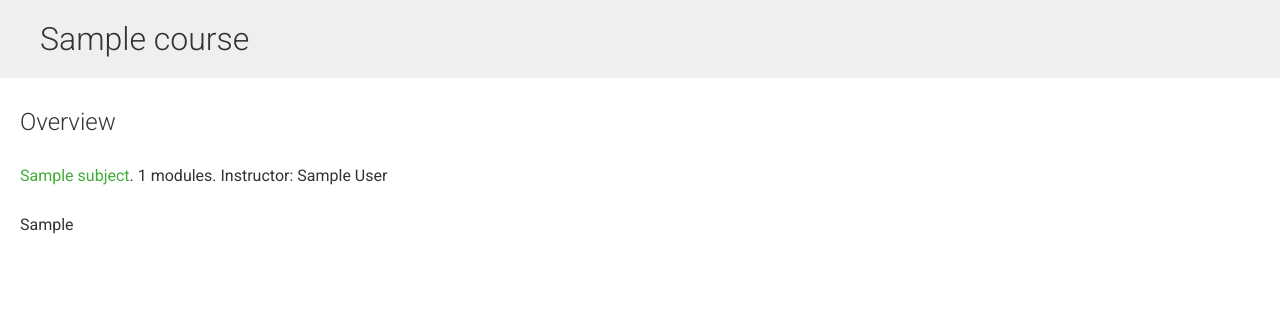
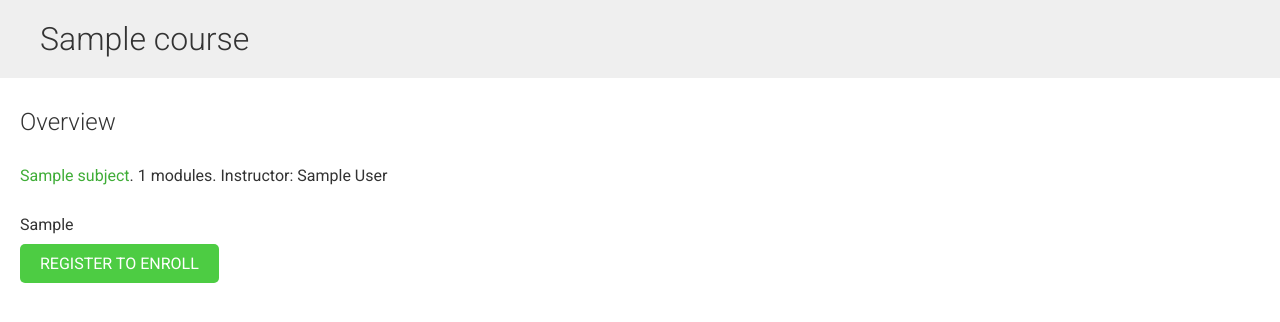
Before and after one commit to kkampardi/educa-coursware, a Django app: a page that uses courses/templates/courses/course/detail.html in a window 1280 px wide. Shown: the part 54-376 px from the top of the page. Run offline with Django 3.2, Linux system fonts and the light colour scheme; tables that the repository leaves empty hold one stand-in row (values such as "Sample post"); parts of the project's set-up code (start-up, migrations or seed data) failed here and were passed over; some libraries are stand-ins or nearby versions.

Commit message:
Add "enroll" to course overview #11

```diff
--- a/courses/models.py
+++ b/courses/models.py
@@ -28,6 +28,7 @@ class Course(models.Model):
     slug = models.SlugField(max_length=200, unique=True, blank=True,)
     overview = models.TextField()
     created = models.DateTimeField(auto_now_add=True)
+    students = models.ManyToManyField(User,related_name='courses_joined',blank=True)
 
     class meta:
         ordering = ('-created')
--- a/courses/templates/courses/course/detail.html
+++ b/courses/templates/courses/course/detail.html
@@ -16,6 +16,17 @@
     Instructor: {{course.owner.get_full_name}}
   </p>
   {{object.overview|linebreaks}}
+  {% if request.user.is_authenticated %}
+    <form action="{% url "student_enroll_course" %}" method="post">
+      {{ enroll_form }}
+      {% csrf_token %}
+      <input type="submit" class="button" value="Enroll now">
+    </form>
+    {% else %}
+    <a href="{% url "student_registration" %}" class="button">
+    Register to enroll
+    </a>
+  {% endif %}
 </div>
 {% endwith %}
 {% endblock %}
--- a/courses/views.py
+++ b/courses/views.py
@@ -11,7 +11,7 @@ from django.db.models import Count
 
 from .models import Course, Module, Content, Subject
 from .forms import ModuleFormSet
-
+from students.forms import CourseEnrollForm
 
 # create mixins first
 
@@ -255,3 +255,9 @@ class CourseListView(TemplateResponseMixin, View):
 class CourseDetailView(DetailView):
     model = Course
     template_name = 'courses/course/detail.html'
+
+    def get_context_data(self, **kwargs):
+        context = super(CourseDetailView, self).get_context_data(**kwargs)
+        context['enroll_form'] = CourseEnrollForm(
+            initial={'course':self.object})
+        return context
```
